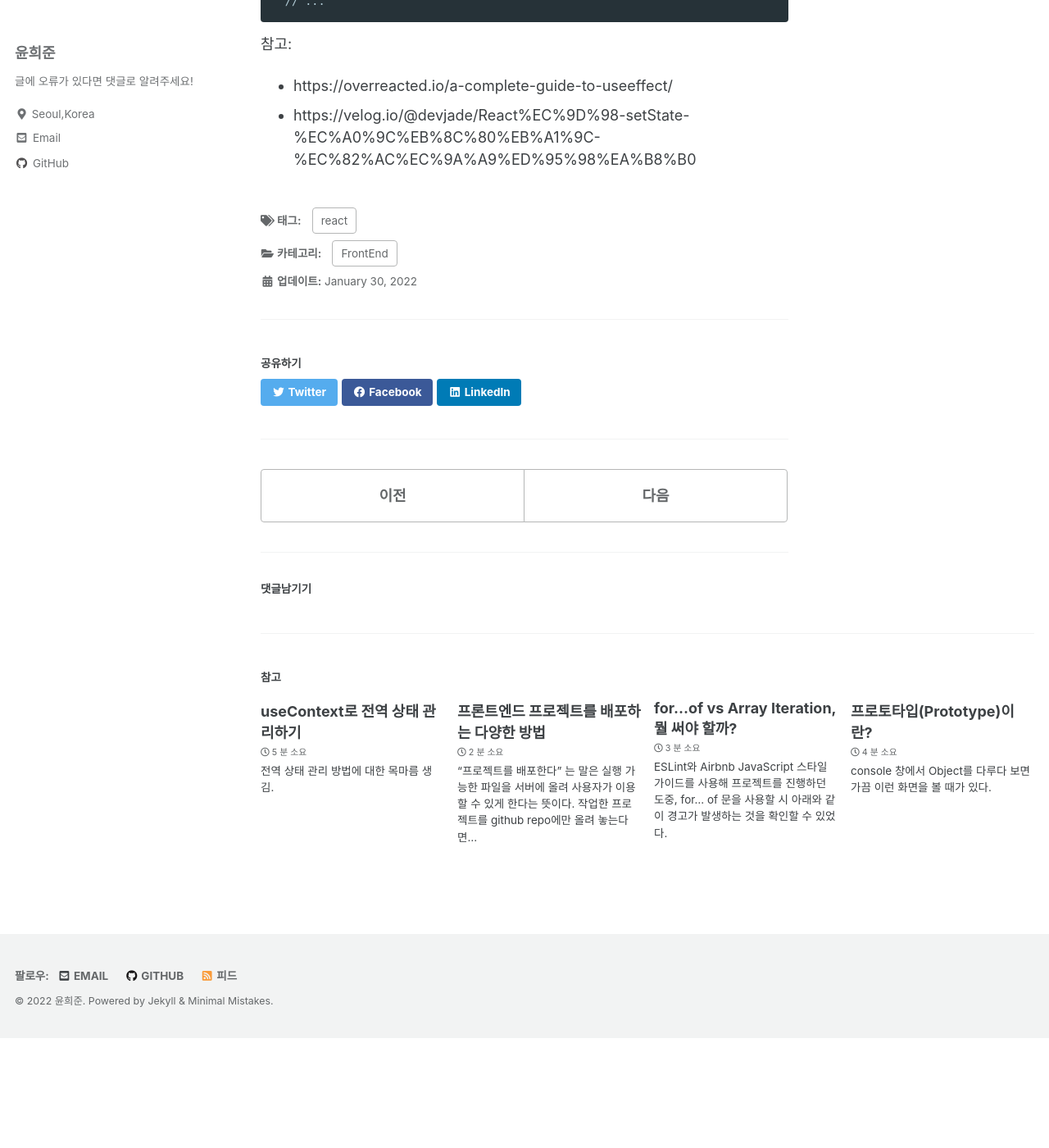
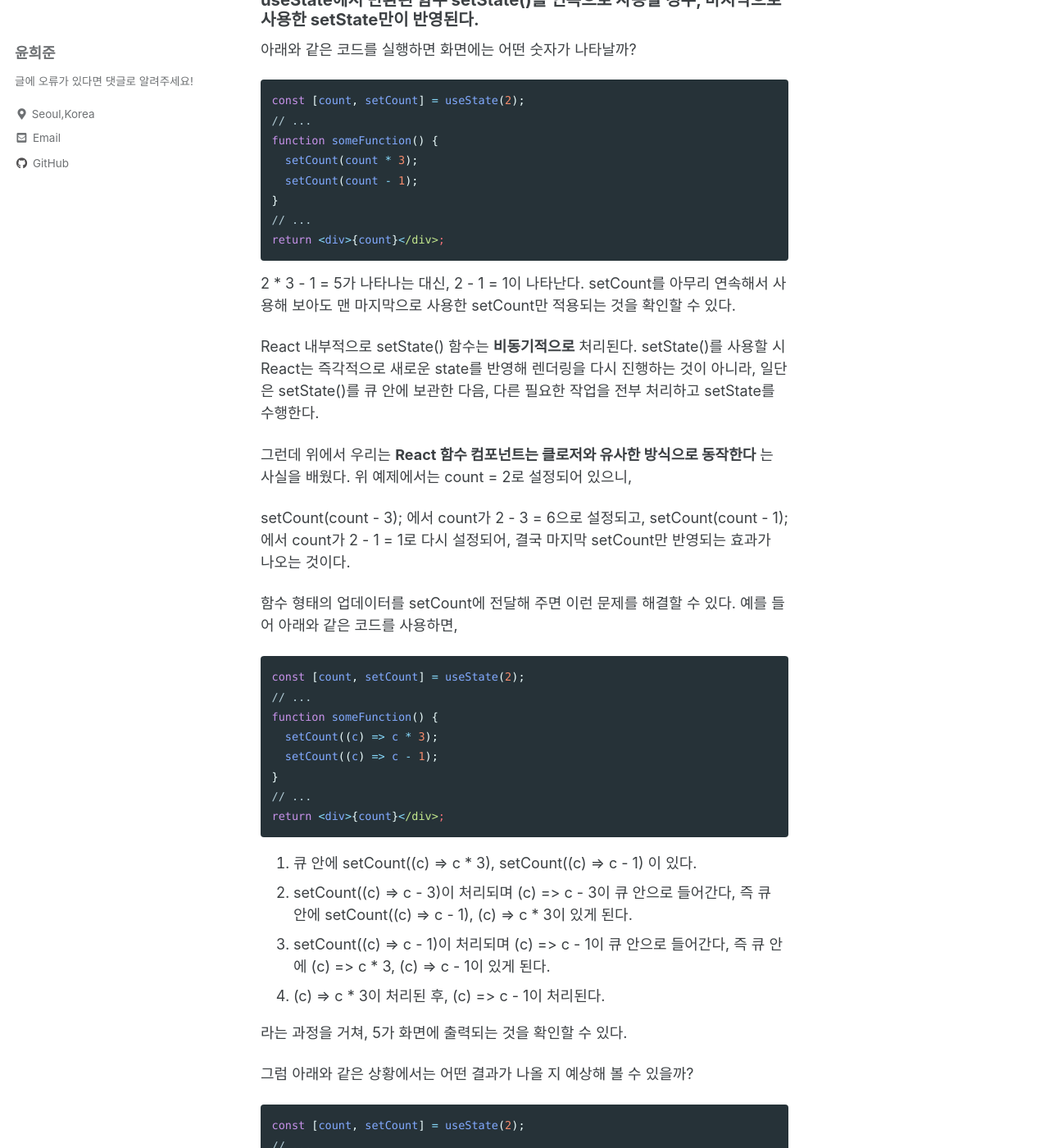
Before and after one commit to gml9812/gml9812.github.io, a Jekyll site: the page built from _posts/2022-01-30-useState-and-useEffect.md, in a window 1280 px wide and 1400 px high, scrolled down 5340 px. Shown: the whole window at 82% size. Built offline with Jekyll 4.4.1, drawn with Linux system fonts in a browser that asks for light colours; cached includes are drawn as plain includes; comment, search, counter and statistics services are not loaded; before the commit the page ends 6606 px from its top, so only the background shows below that; some of the changed text lies outside the part shown.

````diff
--- a/_posts/2022-01-30-useState-and-useEffect.md
+++ b/_posts/2022-01-30-useState-and-useEffect.md
@@ -18,42 +18,7 @@ toc_label: "목차"
 
 React Hook을 배울 당시 useState는 state 변수와 해당 변수를 갱신할 수 있는 함수를 만들어 주는 Hook, useEffect는 dep 안에 들어 있는 state들이 변할 때마다 effect를 실행해 주는 Hook, 정도로만 이해하고 넘어갔었다. 이제는 좀 더 깊은 이해가 필요한 시점이라는 생각이 들어 포스팅을 작성하게 되었다.
 
-## useState
-
-### useState에서 반환된 함수 setState()를 사용해 state를 변경한 다음 console.log(state)를 하면 변경 전의 값이 출력된다.
-
-아래 코드를 실행하면 어떤 일이 벌어질까?
-
-```javascript
-const [movie, setMovie] = useState("Avatar");
-
-useEffect(() => {
-  console.log(movie);
-  setMovie("Star wars");
-  console.log(movie);
-}, []);
-```
-
-'Avatar', 'Star wars'가 아니라, 'Avatar', 'Avatar' 가 출력된다. 이는
-
-### useState에서 반환된 함수 setState()를 연속으로 사용할 경우, 마지막으로 사용한 setState만이 반영된다.
-
-아래와 같은 코드를 실행하면 화면에는 어떤 숫자가 나타날까?
-
-```javascript
-const [count, setCount] = useState(2);
-// ...
-function someFunction() {
-  setCount(count * 3);
-  setCount(count - 1);
-}
-// ...
-return <div>{count}</div>;
-```
-
-2 \* 3 - 1 = 5가 나타나는 대신, 2 - 1 = 1이 나타난다. setCount를 아무리 연속해서 사용해 보아도 맨 마지막으로 사용한 setCount만 적용되는 것을 확인할 수 있다.
-
-이 현상을 이해하기 위해서는 useState의 특성을 먼저 이해해야만 한다.
+설명의 편의성을 위해 useEffect를 먼저 알아본 뒤, useState로 넘어가도록 하자.
 
 ## useEffect
 
@@ -182,6 +147,100 @@ function Example() {
   // ...
 ```
 
+## useState
+
+### useState에서 반환된 함수 setState()를 사용해 state를 변경한 다음 console.log(state)를 하면 변경 전의 값이 출력된다.
+
+아래 코드를 실행하면 어떤 일이 벌어질까?
+
+```javascript
+const [movie, setMovie] = useState("Avatar");
+
+useEffect(() => {
+  console.log(movie);
+  setMovie("Star wars");
+  console.log(movie);
+}, []);
+```
+
+'Avatar', 'Star wars'가 아니라, 'Avatar', 'Avatar' 가 출력된다. 위에서도 설명했듯 **React 함수 컴포넌트는 클로저와 유사한 방식으로 동작**하기 때문에 이런 현상이 일어난다.
+
+setMovie()는 현재 렌더의 movie를 바꾸는 함수가 아니라, 다음 렌더의 movie 값을 바꾸는 함수다. setMovie 직후에 console.log(movie)를 한다 해도, console.log()함수는 현재 렌더의 movie 값, 즉 'Avatar'를 출력한다.
+
+만약 특정 state가 바뀔 때마다 해당 state를 출력하고 싶다면, 아래와 같이 useEffect를 사용해야 한다.
+
+```javascript
+useEffect(() => {
+  console.log(movie);
+}, [movie]);
+```
+
+### useState에서 반환된 함수 setState()를 연속으로 사용할 경우, 마지막으로 사용한 setState만이 반영된다.
+
+아래와 같은 코드를 실행하면 화면에는 어떤 숫자가 나타날까?
+
+```javascript
+const [count, setCount] = useState(2);
+// ...
+function someFunction() {
+  setCount(count * 3);
+  setCount(count - 1);
+}
+// ...
+return <div>{count}</div>;
+```
+
+2 \* 3 - 1 = 5가 나타나는 대신, 2 - 1 = 1이 나타난다. setCount를 아무리 연속해서 사용해 보아도 맨 마지막으로 사용한 setCount만 적용되는 것을 확인할 수 있다.
+
+React 내부적으로 setState() 함수는 **비동기적으로** 처리된다. setState()를 사용할 시 React는 즉각적으로 새로운 state를 반영해 렌더링을 다시 진행하는 것이 아니라, 일단은 setState()를 큐 안에 보관한 다음, 다른 필요한 작업을 전부 처리하고 setState를 수행한다.
+
+그런데 위에서 우리는 **React 함수 컴포넌트는 클로저와 유사한 방식으로 동작한다** 는 사실을 배웠다. 위 예제에서는 count = 2로 설정되어 있으니,
+
+setCount(count - 3); 에서 count가 2 - 3 = 6으로 설정되고,
+setCount(count - 1); 에서 count가 2 - 1 = 1로 다시 설정되어, 결국 마지막 setCount만 반영되는 효과가 나오는 것이다.
+
+함수 형태의 업데이터를 setCount에 전달해 주면 이런 문제를 해결할 수 있다. 예를 들어 아래와 같은 코드를 사용하면,
+
+```javascript
+const [count, setCount] = useState(2);
+// ...
+function someFunction() {
+  setCount((c) => c * 3);
+  setCount((c) => c - 1);
+}
+// ...
+return <div>{count}</div>;
+```
+
+1. 큐 안에 setCount((c) => c \* 3), setCount((c) => c - 1) 이 있다.
+2. setCount((c) => c \- 3)이 처리되며 (c) => c - 3이 큐 안으로 들어간다, 즉 큐 안에 setCount((c) => c - 1), (c) => c \* 3이 있게 된다.
+3. setCount((c) => c - 1)이 처리되며 (c) => c - 1이 큐 안으로 들어간다, 즉 큐 안에 (c) => c \* 3, (c) => c - 1이 있게 된다.
+4. (c) => c \* 3이 처리된 후, (c) => c - 1이 처리된다.
+
+라는 과정을 거쳐, 5가 화면에 출력되는 것을 확인할 수 있다.
+
+그럼 아래와 같은 상황에서는 어떤 결과가 나올 지 예상해 볼 수 있을까?
+
+```javascript
+const [count, setCount] = useState(2);
+// ...
+function someFunction() {
+  setCount(count * 3);
+  setCount((c) => c + 3);
+  setCount(count - 1);
+  setCount((c) => c + 2);
+}
+// ...
+return <div>{count}</div>;
+```
+
+1. 큐 안에 setCount(count \* 3), setCount((c) => c + 3), setCount(count - 1), setCount((c) => c + 2)이 있다.
+2. 큐의 세 번째 항목인 setCount(count - 1)이 실행되는 순간, 이전의 state가 어땠는지는 상관없이 count는 2 - 1 = 1로 바뀐다.
+3. setCount((c) => c \+ 2)이 처리되며 (c) => c + 2이 큐 안으로 들어간다, 즉 큐 안에 (c) => c \+ 2이 있게 된다.
+4. (c) => c \+ 2 가 처리된다.
+
+따라서 3이 화면에 출력된다.
+
 참고:
 
 - https://overreacted.io/a-complete-guide-to-useeffect/
````
Also changed, not shown: _posts/2022-03-03-about-react-lifecycle.md (added, +33 -0 lines).
